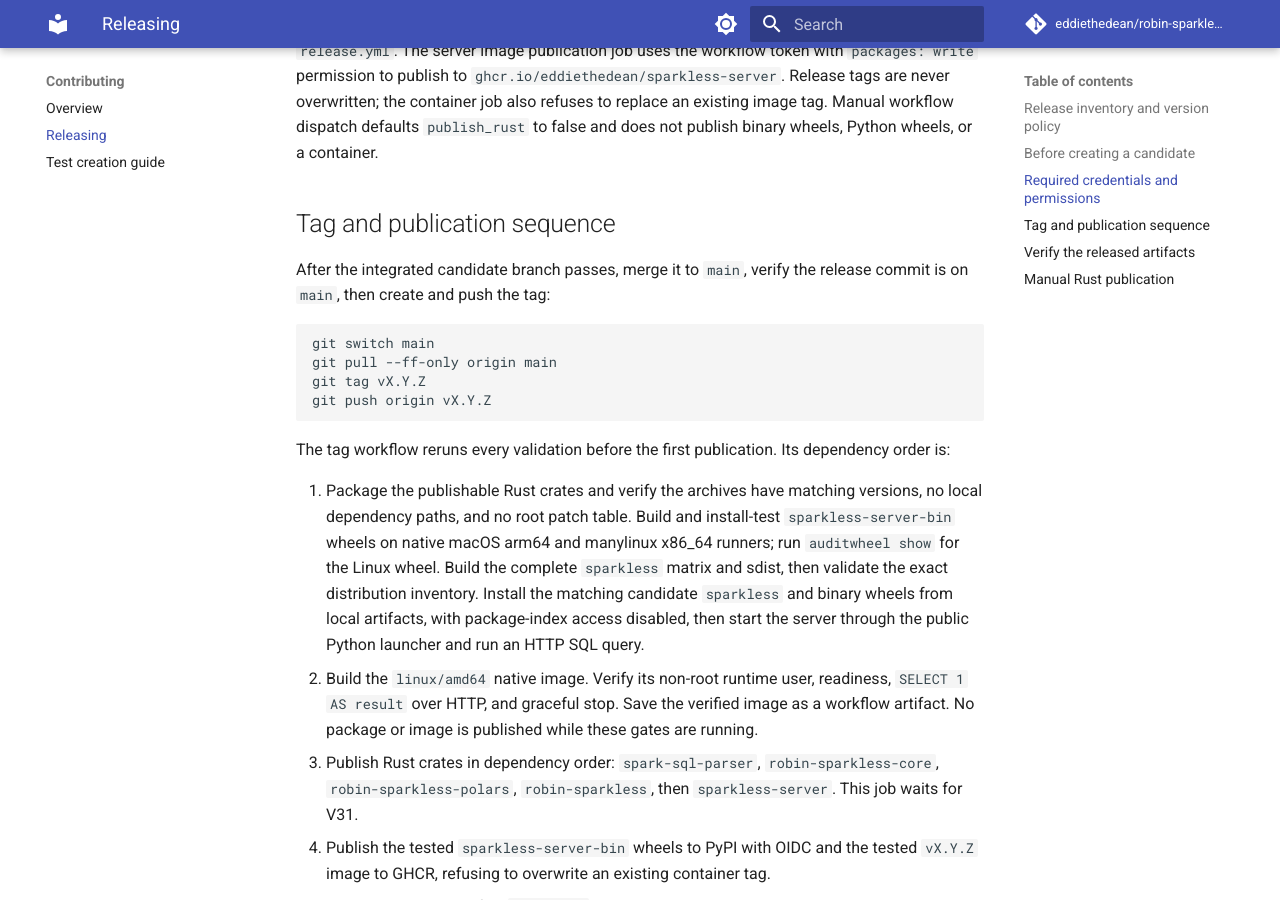
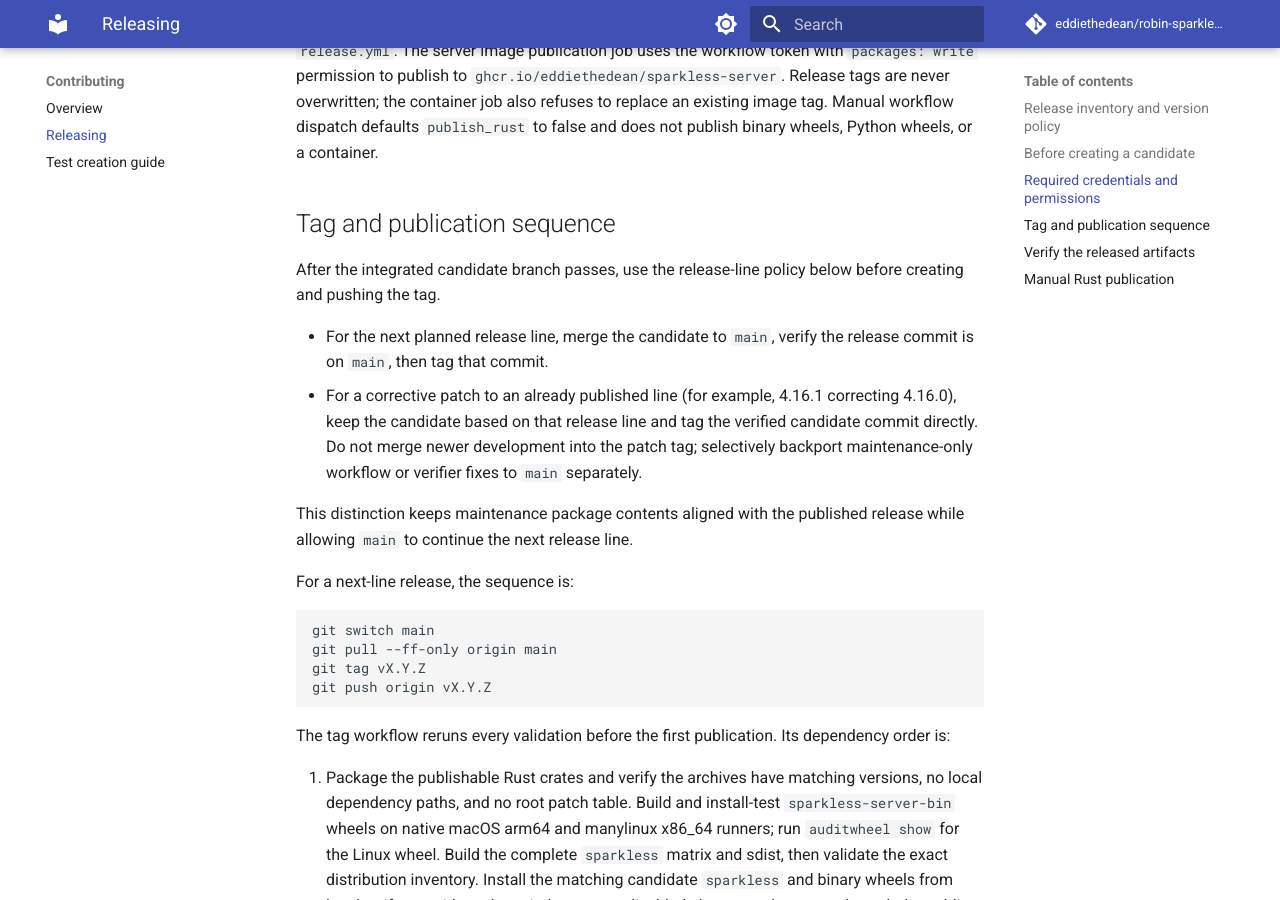
Before and after one commit to eddiethedean/robin-sparkless, an MkDocs documentation site: the page built from docs/RELEASING.md, in a window 1280 px wide and 900 px high, scrolled down 1880 px. Built offline with MkDocs 1.6.1 and Material for MkDocs 9.7.7, drawn with Linux system fonts in a browser that asks for light colours; comment, search, counter and statistics services are not loaded.

Commit message:
Document maintenance release tag policy

````diff
--- a/docs/RELEASING.md
+++ b/docs/RELEASING.md
@@ -37,7 +37,14 @@ GitHub Actions needs `CARGO_REGISTRY_TOKEN` for crates.io. PyPI publishing uses
 
 ## Tag and publication sequence
 
-After the integrated candidate branch passes, merge it to `main`, verify the release commit is on `main`, then create and push the tag:
+After the integrated candidate branch passes, use the release-line policy below before creating and pushing the tag.
+
+- For the next planned release line, merge the candidate to `main`, verify the release commit is on `main`, then tag that commit.
+- For a corrective patch to an already published line (for example, 4.16.1 correcting 4.16.0), keep the candidate based on that release line and tag the verified candidate commit directly. Do not merge newer development into the patch tag; selectively backport maintenance-only workflow or verifier fixes to `main` separately.
+
+This distinction keeps maintenance package contents aligned with the published release while allowing `main` to continue the next release line.
+
+For a next-line release, the sequence is:
 
 ```bash
 git switch main
````
